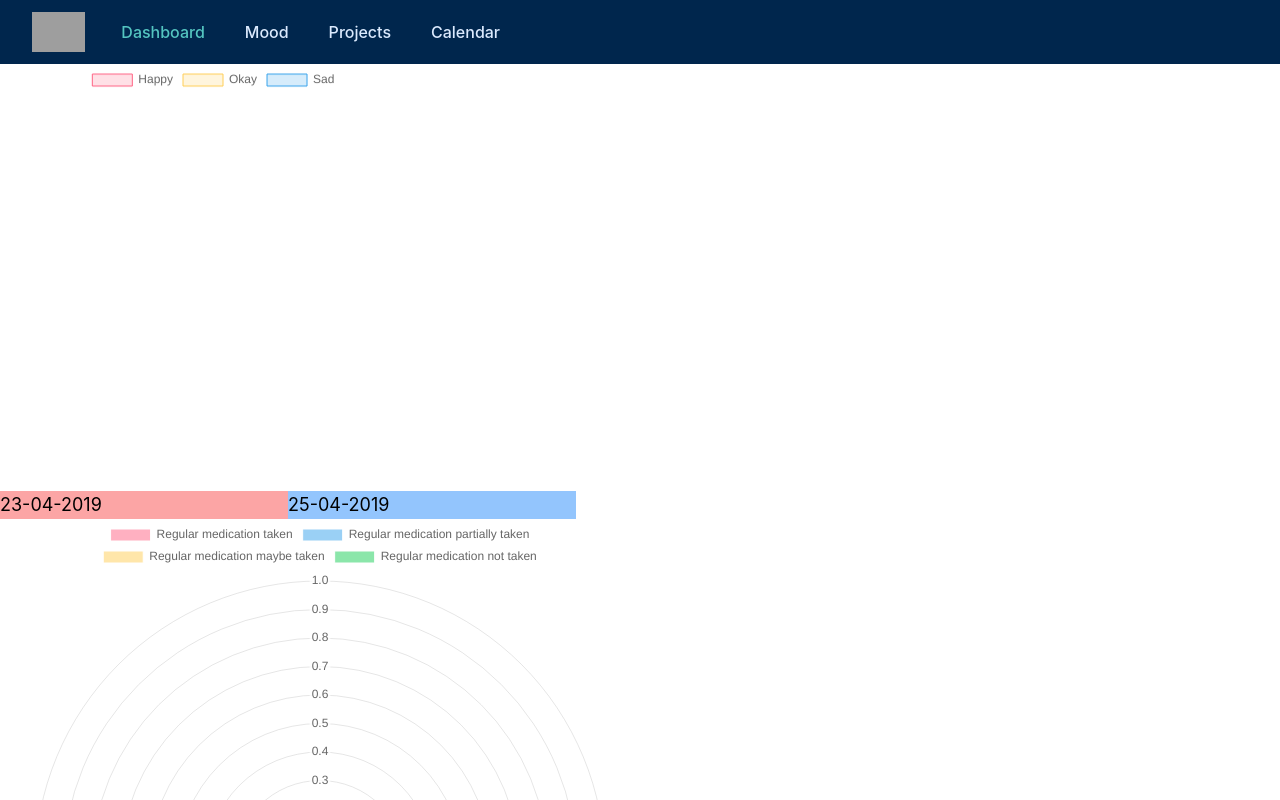
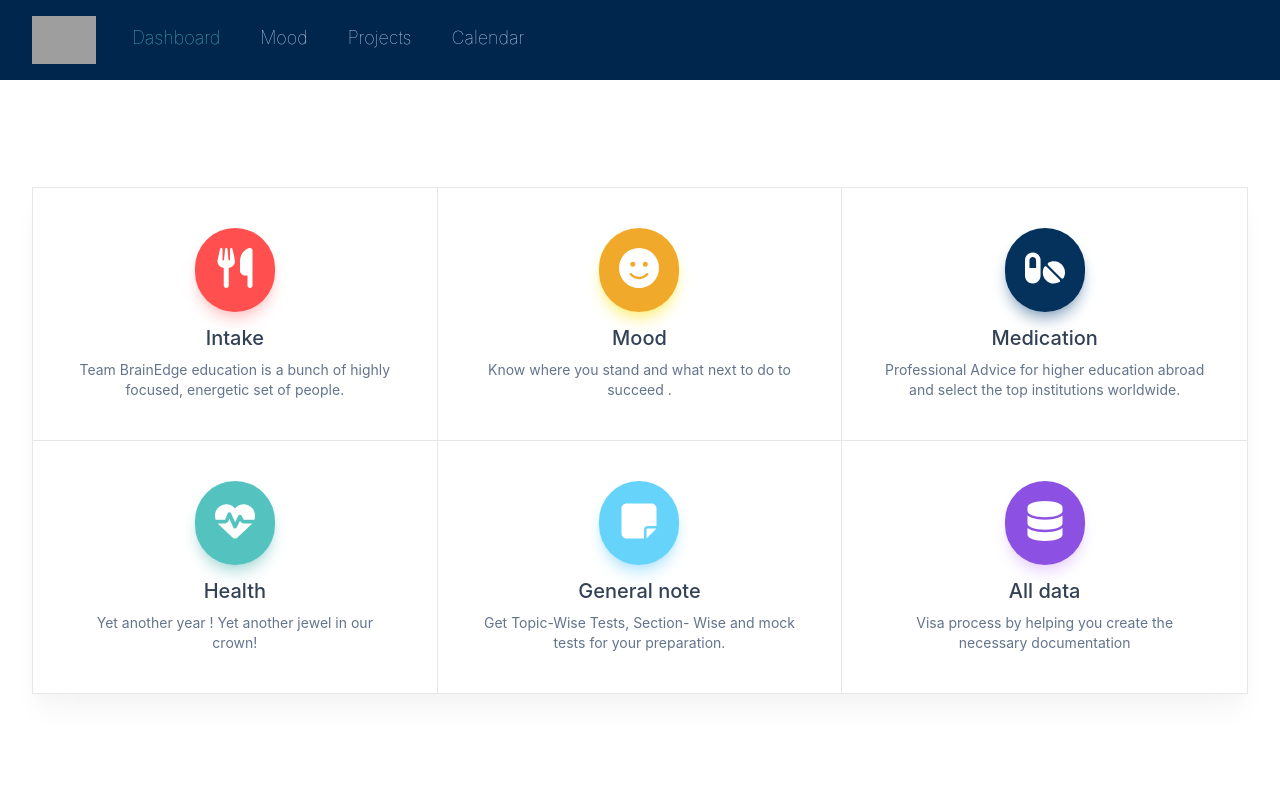
Before and after one commit to yezlee/birdie-test, a React (Create React App) app in the folder frontend/: page / in a window 1280 px wide. Shown: the top 800 px of the page. Built offline with nearby package versions, Linux system fonts and the light colour scheme; no server answers; grey boxes are pictures that could not be loaded.

Commit message:
Create Main.js and add styles for main page(including Header.js)

```diff
--- a/frontend/package.json
+++ b/frontend/package.json
@@ -3,12 +3,16 @@
   "version": "0.1.0",
   "private": true,
   "dependencies": {
+    "@fortawesome/fontawesome-svg-core": "^6.2.1",
+    "@fortawesome/free-solid-svg-icons": "^6.2.1",
+    "@fortawesome/react-fontawesome": "^0.2.0",
     "@headlessui/react": "^1.7.7",
     "@heroicons/react": "^2.0.13",
     "@testing-library/jest-dom": "^5.16.5",
     "@testing-library/react": "^13.4.0",
     "@testing-library/user-event": "^13.5.0",
     "date-fns": "^2.29.3",
+    "font-awesome": "^4.7.0",
     "react": "^18.2.0",
     "react-chartjs-2": "^5.1.0",
     "react-datepicker": "^4.8.0",
--- a/frontend/src/App.js
+++ b/frontend/src/App.js
@@ -1,6 +1,7 @@
 import Header from "./components/Header.js";
 import Medication from "./components/Medication.js";
 import Mood from "./components/Mood.js";
+import Main from "./screen/Main.js";
 
 function App() {
   // fetch("http://localhost:8080/mood")
@@ -16,8 +17,9 @@ function App() {
   return (
     <div>
       <Header />
-      <Mood />
-      <Medication />
+      <Main />
+      {/* <Mood /> */}
+      {/* <Medication /> */}
     </div>
   );
 }
--- a/frontend/src/components/Header.js
+++ b/frontend/src/components/Header.js
@@ -13,15 +13,18 @@ function classNames(...classes) {
 
 export default function Header() {
   return (
-    <Disclosure as="nav" className="bg-birdie_dark_blue">
+    <Disclosure
+      as="nav"
+      className="bg-birdie_dark_blue absolute inset-x-0 top-0 w-full"
+    >
       {({ open }) => (
         <div className="mx-auto max-w-7xl px-2 sm:px-6 lg:px-8">
-          <div className="relative flex h-16 items-center justify-between">
+          <div className="relative flex h-20 items-center justify-between">
             <div className="flex flex-1 items-center justify-center sm:items-stretch sm:justify-start">
               {/* logo */}
               <div className="flex flex-shrink-0 items-center">
                 <img
-                  className="h-10 w-auto lg:block"
+                  className="h-12 w-auto lg:block"
                   src="https://i.postimg.cc/0yj4gHyD/birdie-logo.png"
                   alt="Your Company"
                 />
@@ -37,7 +40,7 @@ export default function Header() {
                         item.current
                           ? "text-birdie_light_blue "
                           : "text-blue-100   hover:bg-birdie_light_dark_blue",
-                        "px-3 py-2 rounded-md text-m text-white-300 font-medium"
+                        "px-3 py-2 rounded-md text-lg text-white-300 font-thin"
                       )}
                       aria-current={item.current ? "page" : undefined}
                     >
--- a/frontend/src/components/Medication.js
+++ b/frontend/src/components/Medication.js
@@ -22,7 +22,7 @@ export default function Medication() {
   useEffect(() => {
     const fetchResponse = async () => {
       const response = await FetchDataFunc(
-        `http://localhost:8080/medication2/?from=${_format_date(
+        `https://birdie-care-recipients.onrender.com/medication2/?from=${_format_date(
           startDate
         )}&to=${_format_date(endDate)}`
         // ` http://localhost:8080/medication2/?from=2019-04-23&to=2019-04-28`
--- a/frontend/src/components/Mood.js
+++ b/frontend/src/components/Mood.js
@@ -10,7 +10,9 @@ export default function Mood() {
 
   useEffect(() => {
     const fetchResponse = async () => {
-      const response = await FetchDataFunc("http://localhost:8080/mood");
+      const response = await FetchDataFunc(
+        "https://birdie-care-recipients.onrender.com/mood"
+      );
       setfetchData(response);
     };
 
--- a/frontend/src/index.css
+++ b/frontend/src/index.css
@@ -4,6 +4,7 @@
 
 body {
   margin: 0;
+  height: 100vh;
   font-family: -apple-system, BlinkMacSystemFont, "Segoe UI", "Roboto", "Oxygen",
     "Ubuntu", "Cantarell", "Fira Sans", "Droid Sans", "Helvetica Neue",
     sans-serif;
@@ -11,6 +12,13 @@ body {
   -moz-osx-font-smoothing: grayscale;
 }
 
+body > #root > div {
+  height: 100vh;
+  display: flex;
+  justify-content: center;
+  align-items: flex-end;
+}
+
 code {
   font-family: source-code-pro, Menlo, Monaco, Consolas, "Courier New",
     monospace;
--- /dev/null
+++ b/frontend/src/screen/Main.js
@@ -0,0 +1,92 @@
+import React from "react";
+import { FontAwesomeIcon } from "@fortawesome/react-fontawesome";
+import {
+  faUtensils,
+  faPills,
+  faFaceSmile,
+  faHeartPulse,
+  faNoteSticky,
+  faDatabase,
+} from "@fortawesome/free-solid-svg-icons";
+
+export default function Main() {
+  return (
+    <div className="flex-col justify-center h-[calc(100vh-5rem)]">
+      <div className="flex justify-center items-center flex-1 mx-auto max-w-7xl h-full px-2 sm:px-6 lg:px-8 py-20 bg-opacity-10">
+        <div className="grid grid-cols-1 md:lg:xl:grid-cols-3 group bg-white shadow-xl shadow-neutral-100 border ">
+          {/* Intake */}
+          <div className="p-10 flex flex-col items-center text-center group md:lg:xl:border-r md:lg:xl:border-b hover:bg-slate-50 cursor-pointer">
+            <span className="p-5 rounded-full bg-birdie_red_orange text-white shadow-lg shadow-red-200">
+              <FontAwesomeIcon className="h-10 w-10" icon={faUtensils} />
+            </span>
+            <p className="text-xl font-medium text-slate-700 mt-3">Intake</p>
+            <p className="mt-2 text-sm text-slate-500">
+              Team BrainEdge education is a bunch of highly focused, energetic
+              set of people.
+            </p>
+          </div>
+
+          {/* mood */}
+          <div className="p-10 flex flex-col items-center text-center group md:lg:xl:border-r md:lg:xl:border-b hover:bg-slate-50 cursor-pointer">
+            <span className="p-5 rounded-full bg-birdie_yellow text-white shadow-lg shadow-yellow-200">
+              <FontAwesomeIcon className="h-10 w-10" icon={faFaceSmile} />
+            </span>
+            <p className="text-xl font-medium text-slate-700 mt-3">Mood</p>
+            <p className="mt-2 text-sm text-slate-500">
+              Know where you stand and what next to do to succeed .
+            </p>
+          </div>
+
+          {/* medication */}
+          <div className="p-10 flex flex-col items-center text-center group   md:lg:xl:border-b hover:bg-slate-50 cursor-pointer">
+            <span className="p-5 rounded-full bg-birdie_light_dark_blue text-white shadow-lg shadow-birdie_light_dark_blue_shadow">
+              <FontAwesomeIcon className="h-10 w-10" icon={faPills} />
+            </span>
+            <p className="text-xl font-medium text-slate-700 mt-3">
+              Medication
+            </p>
+            <p className="mt-2 text-sm text-slate-500">
+              Professional Advice for higher education abroad and select the top
+              institutions worldwide.
+            </p>
+          </div>
+
+          {/* Health */}
+          <div className="p-10 flex flex-col items-center text-center group   md:lg:xl:border-r hover:bg-slate-50 cursor-pointer">
+            <span className="p-5 rounded-full bg-birdie_melon text-white shadow-lg shadow-birdie_melon_shadow">
+              <FontAwesomeIcon className="h-10 w-10" icon={faHeartPulse} />
+            </span>
+            <p className="text-xl font-medium text-slate-700 mt-3">Health</p>
+            <p className="mt-2 text-sm text-slate-500">
+              Yet another year ! Yet another jewel in our crown!
+            </p>
+          </div>
+
+          {/* Genaral note */}
+          <div className="p-10 flex flex-col items-center text-center group    md:lg:xl:border-r hover:bg-slate-50 cursor-pointer">
+            <span className="p-5 rounded-full bg-birdie_skyblue text-white shadow-lg shadow-sky-200">
+              <FontAwesomeIcon className="h-10 w-10" icon={faNoteSticky} />
+            </span>
+            <p className="text-xl font-medium text-slate-700 mt-3">
+              General note
+            </p>
+            <p className="mt-2 text-sm text-slate-500">
+              Get Topic-Wise Tests, Section- Wise and mock tests for your
+              preparation.
+            </p>
+          </div>
+
+          <div className="p-10 flex flex-col items-center text-center group hover:bg-slate-50 cursor-pointer">
+            <span className="p-5 rounded-full bg-birdie_purple text-white shadow-lg shadow-purple-200">
+              <FontAwesomeIcon className="h-10 w-10" icon={faDatabase} />
+            </span>
+            <p className="text-xl font-medium text-slate-700 mt-3">All data</p>
+            <p className="mt-2 text-sm text-slate-500">
+              Visa process by helping you create the necessary documentation
+            </p>
+          </div>
+        </div>
+      </div>
+    </div>
+  );
+}
--- a/frontend/tailwind.config.js
+++ b/frontend/tailwind.config.js
@@ -7,9 +7,18 @@ module.exports = {
       colors: {
         birdie_dark_blue: "#00264d",
         birdie_light_dark_blue: "#05315d",
+        birdie_light_dark_blue_shadow: "#98b0c7",
         birdie_light_blue: "#54c5c1",
+        birdie_skyblue: "#66d3fb",
+        birdie_melon: "#54c3bf",
+        birdie_melon_shadow: "#b4dedd",
+        birdie_red_orange: "#ff4f4e",
+        birdie_purple: "#8c51e3",
+        birdie_yellow: "#f1a92b",
+        birdie_super_light_blue: "#aee2ee",
       },
     },
   },
   plugins: [],
+  mode: "jit",
 };
```
Also changed, not shown: 1 other file (tests, documents, lock files or other folders).
